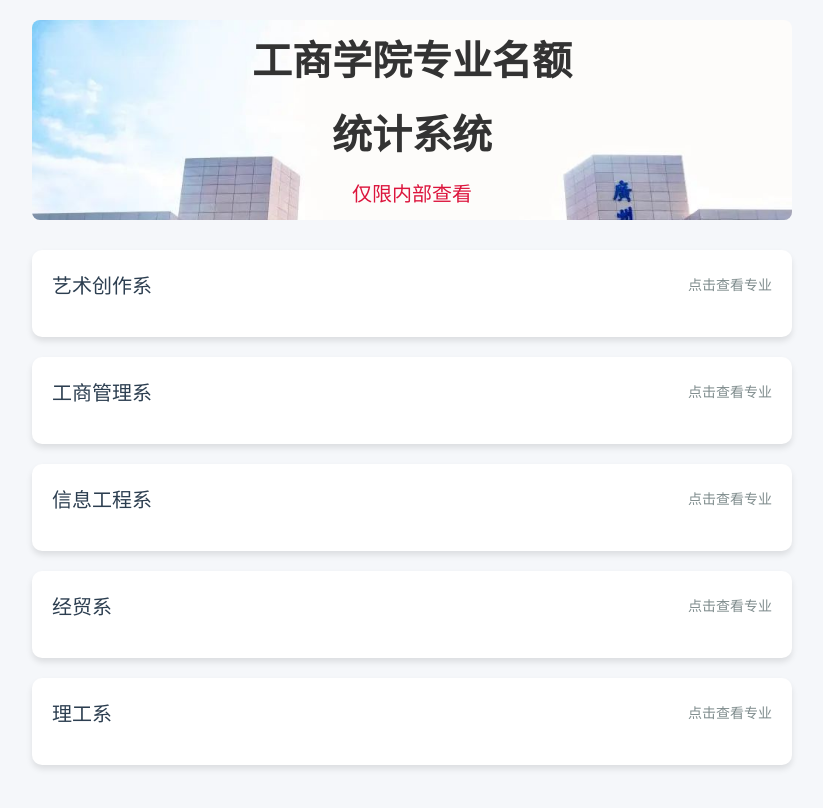
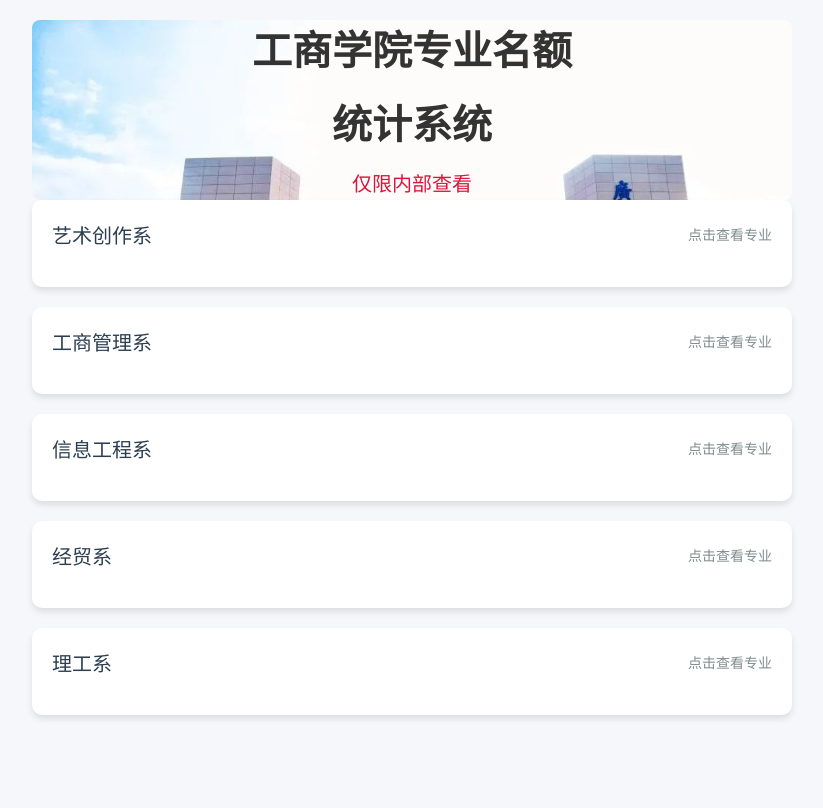
Before and after one commit to zhunzhunll/.github.io, a plain HTML site: page index.html in a window 1280 px wide. Shown: the top 808 px of the page, without its empty margins (228-1051 px from the left). Drawn offline with Linux system fonts and the light colour scheme.

Commit message:
Update index.html

```diff
--- a/index.html
+++ b/index.html
@@ -23,8 +23,8 @@
         }
         header {
             text-align: center;
-            margin-bottom: 30px;
-            padding: 10px 0;
+            margin-bottom: 0px;
+            padding: 0px 0;
 	    background-image: url("img/img.jpg");
             background-size: 100%;
 	    /* background-color: #2c3e50; */
```
